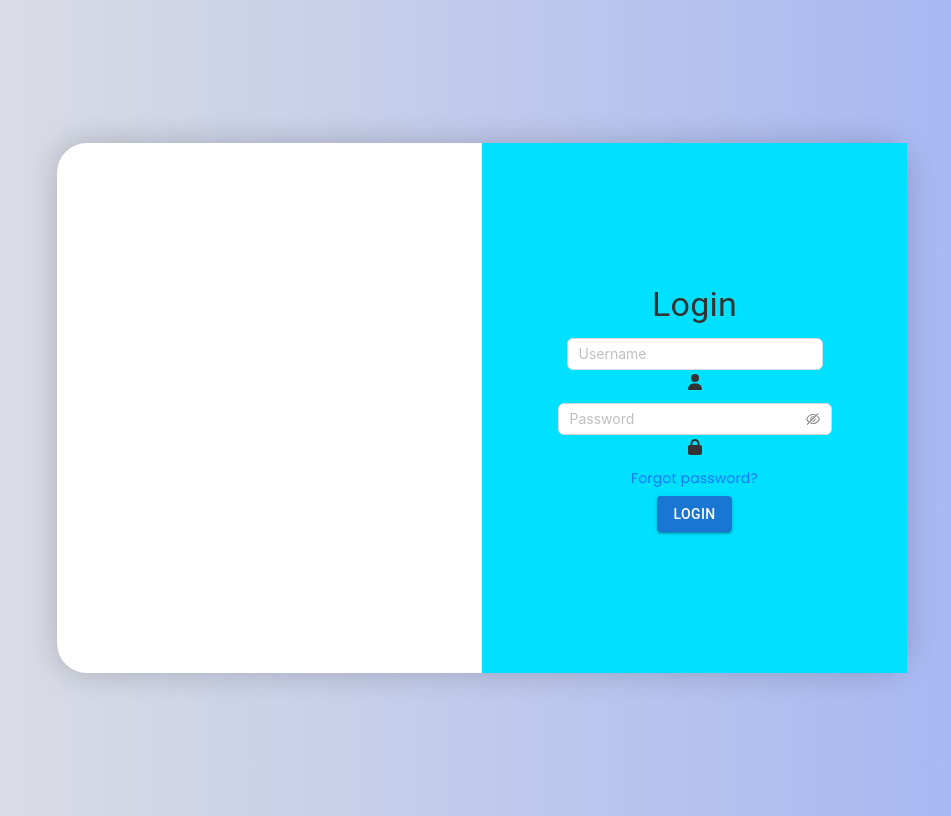
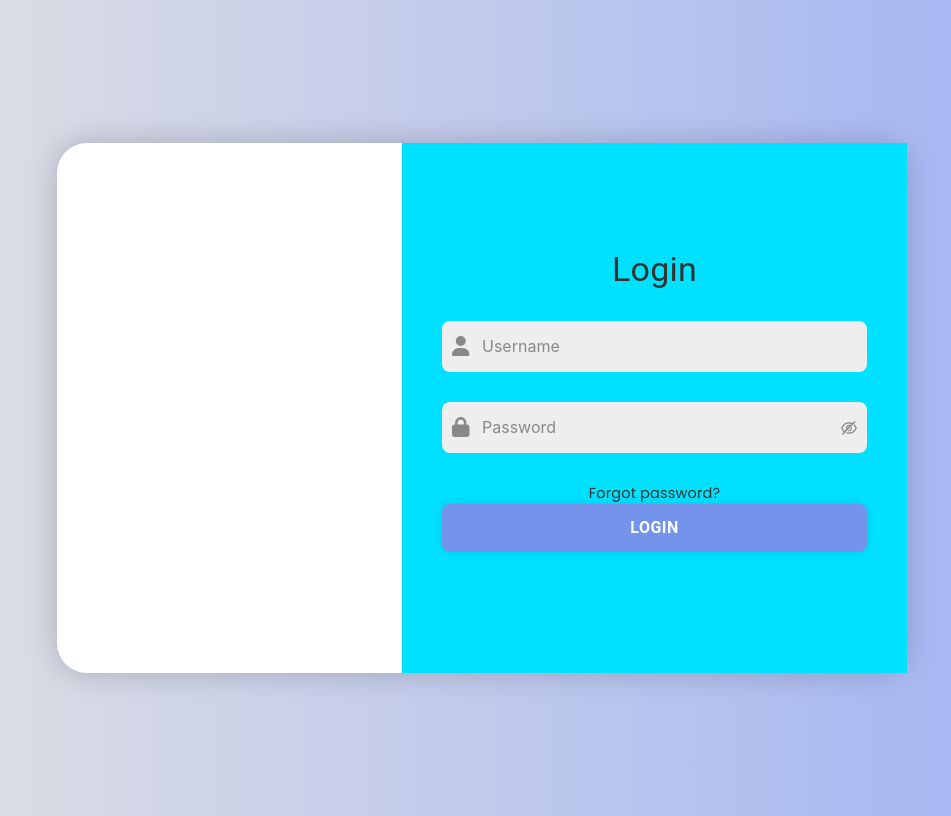
Before and after one commit to hynoras/education-reactjs, a React (Create React App) app: page / in a window 1280 px wide. Shown: the whole page, without its empty margins (158-1109 px from the left). Built offline with nearby package versions, Linux system fonts and the light colour scheme.

Commit message:
continuing styling login form

```diff
--- a/src/components/auth/Login.tsx
+++ b/src/components/auth/Login.tsx
@@ -1,34 +1,40 @@
-import React from "react"
-import { Button, Typography } from "@mui/material"
-import { Input, Space } from "antd"
+import { Typography } from "@mui/material"
+import { Input } from "antd"
 import { FontAwesomeIcon } from "@fortawesome/react-fontawesome"
 import { faUser, faLock } from "@fortawesome/free-solid-svg-icons"
 import "./style.scss"
+import LoginButton from "themes/button/LoginButton"
 
 const Login: React.FC = () => {
   return (
     <div className="login-container">
       <div className="form-box login">
         <form>
-          <Typography variant="h4" gutterBottom>
+          <Typography
+            variant="h4"
+            gutterBottom
+            sx={{
+              margin: "-15px 0 15px"
+            }}
+          >
             Login
           </Typography>
-          <Space direction="vertical" style={{ width: "100%", alignItems: "center" }}>
-            <div className="input-container">
-              <Input placeholder="Username" />
+          <div className={"input-container"}>
+            <Input placeholder="Username" required />
+            <i>
               <FontAwesomeIcon icon={faUser} />
-            </div>
-            <div className="input-container">
-              <Input.Password placeholder="Password" />
+            </i>
+          </div>
+          <div className={"input-container"}>
+            <Input.Password type="password" placeholder="Password" />
+            <i>
               <FontAwesomeIcon icon={faLock} />
-            </div>
-            <Typography variant="body2" color="primary">
-              <a href="#">Forgot password?</a>
-            </Typography>
-            <Button variant="contained" color="primary">
-              Login
-            </Button>
-          </Space>
+            </i>
+          </div>
+          <Typography variant="body2">
+            <a href="#">Forgot password?</a>
+          </Typography>
+          <LoginButton type="submit">Login</LoginButton>
         </form>
       </div>
     </div>
--- a/src/components/auth/style.scss
+++ b/src/components/auth/style.scss
@@ -27,4 +27,61 @@ body {
   flex-direction: column;
   color: #333;
   text-align: center;
+  padding: 0px 40px 0 40px;
 }
+
+form {
+  width: 100%;
+}
+
+.input-container {
+  position: relative;
+  margin: 30px 0;
+}
+
+.ant-input,
+.ant-input-affix-wrapper {
+  width: 100%;
+  padding: 13px 10px 13px 40px;
+  background: #eee;
+  border-radius: 8px;
+  border: none;
+  outline: none;
+  font-size: 16px;
+  color: #333;
+  font-weight: 500;
+}
+
+.ant-input::placeholder {
+  color: #888;
+  font-weight: 400;
+}
+
+i {
+  position: absolute;
+  left: 10px;
+  top: 50%;
+  transform: translateY(-50%);
+  font-size: 20px;
+  color: #888;
+  z-index: 10;
+}
+
+.MuiTypography-root a {
+  font-size: 14.5px;
+  color: #333;
+  text-decoration: none;
+}
+
+.login-btn {
+  width: 100%;
+  height: 48px;
+  background: #7494ec;
+  border-radius: 8px;
+  box-shadow: 0 0 10px rgba(0, 0, 0, .1);
+  border: none;
+  cursor: pointer;
+  font-size: 16px;
+  color: #fff;
+  font-weight: 600;
+}
--- /dev/null
+++ b/src/themes/button/LoginButton.tsx
@@ -0,0 +1,18 @@
+import { styled } from "@mui/material/styles"
+import Button from "@mui/material/Button"
+
+const LoginButton = styled(Button)({
+  width: "100%",
+  height: "48px",
+  backgroundColor: "#7494ec",
+  borderRadius: "8px",
+  boxShadow: "0 0 10px rgba(0, 0, 0, .1)",
+  fontSize: "16px",
+  color: "#fff",
+  fontWeight: 600,
+  "&:hover": {
+    backgroundColor: "#5a7fde",
+  }
+})
+
+export default LoginButton
```
